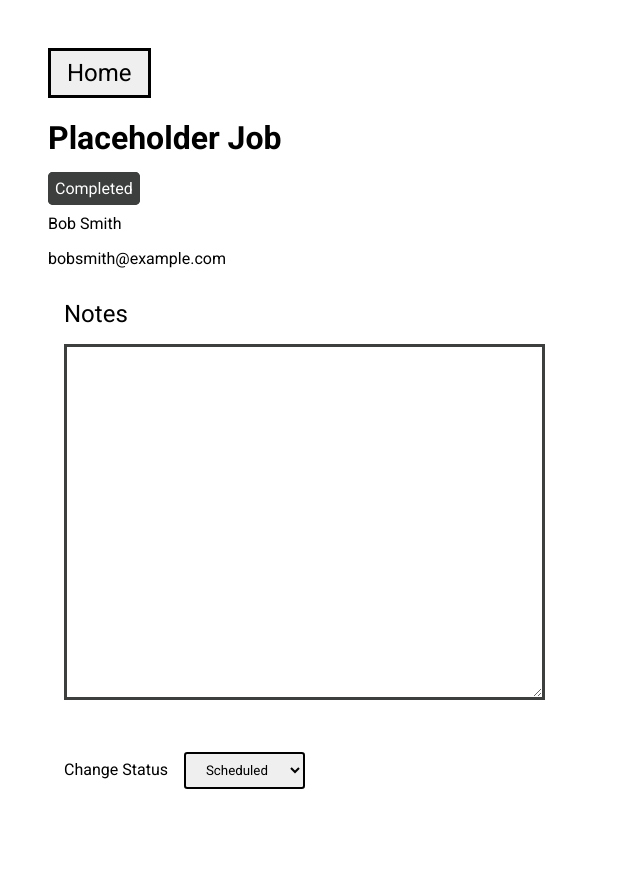
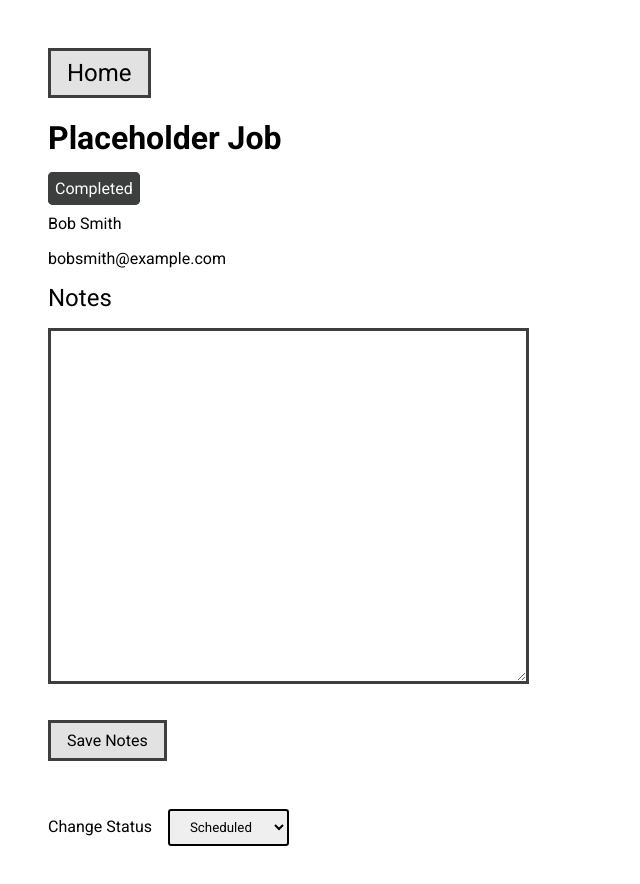
Before and after one commit to Campbellmoroney/Tradie-Job-Front-end-App, a React (Create React App) app in the folder client/: page /jobpage in a window 1280 px wide. Shown: the top 884 px of the page, without its empty margins (0-640 px from the left). Before the commit the page ends 853 px from the top, so only its background shows below. Built offline with nearby package versions, Linux system fonts and the light colour scheme.

Commit message:
Added button for saving notes. Non-functional

```diff
--- a/client/src/components/JobPage.css
+++ b/client/src/components/JobPage.css
@@ -5,7 +5,8 @@
 .back-button {
   cursor: pointer;
   font-size: 1.5rem;
-  border: black solid;
+  border: #3c3f3d solid;
+  background-color: rgba(0, 0, 0, 0.114);
   padding: 0.5rem 1rem;
 }
 
@@ -20,9 +21,14 @@
   padding: 10rem;
 }
 
-.form-format {
-  display: inline-block;
-  margin: 1rem;
+.notes-submit {
+  display: flex;
+  cursor: not-allowed;
+  font-size: 1rem;
+  background-color: rgba(0, 0, 0, 0.114);
+  border: #3c3f3d solid;
+  padding: 0.5rem 1rem;
+  margin: 2rem 0;
 }
 
 .status {
--- a/client/src/components/JobPage.js
+++ b/client/src/components/JobPage.js
@@ -12,7 +12,7 @@ const JobPage = () => {
       <p>Bob Smith</p>
       <p>bobsmith@example.com</p>
       <div>
-        <form className="form-format">
+        <form>
           <label className="notes-label" htmlFor="Notes">
             Notes
           </label>
@@ -22,9 +22,10 @@ const JobPage = () => {
             id="notes"
           ></textarea>
         </form>
+        <button className="notes-submit">Save Notes</button>
       </div>
       <div>
-        <form className="form-format">
+        <form>
           <label htmlFor="status">Change Status</label>
           <select className="filter-format" id="status" name="status">
             <option value="Scheduled">Scheduled</option>
```
